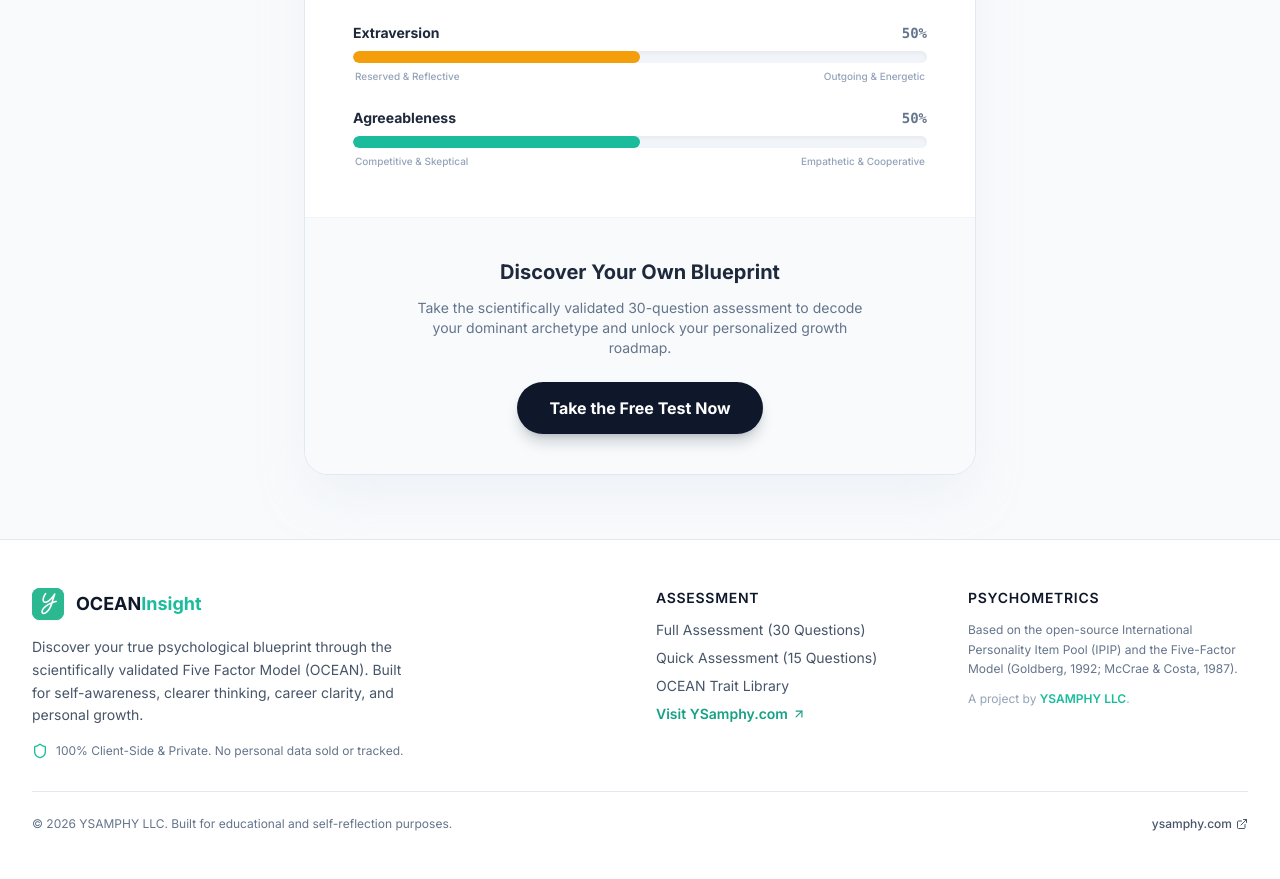
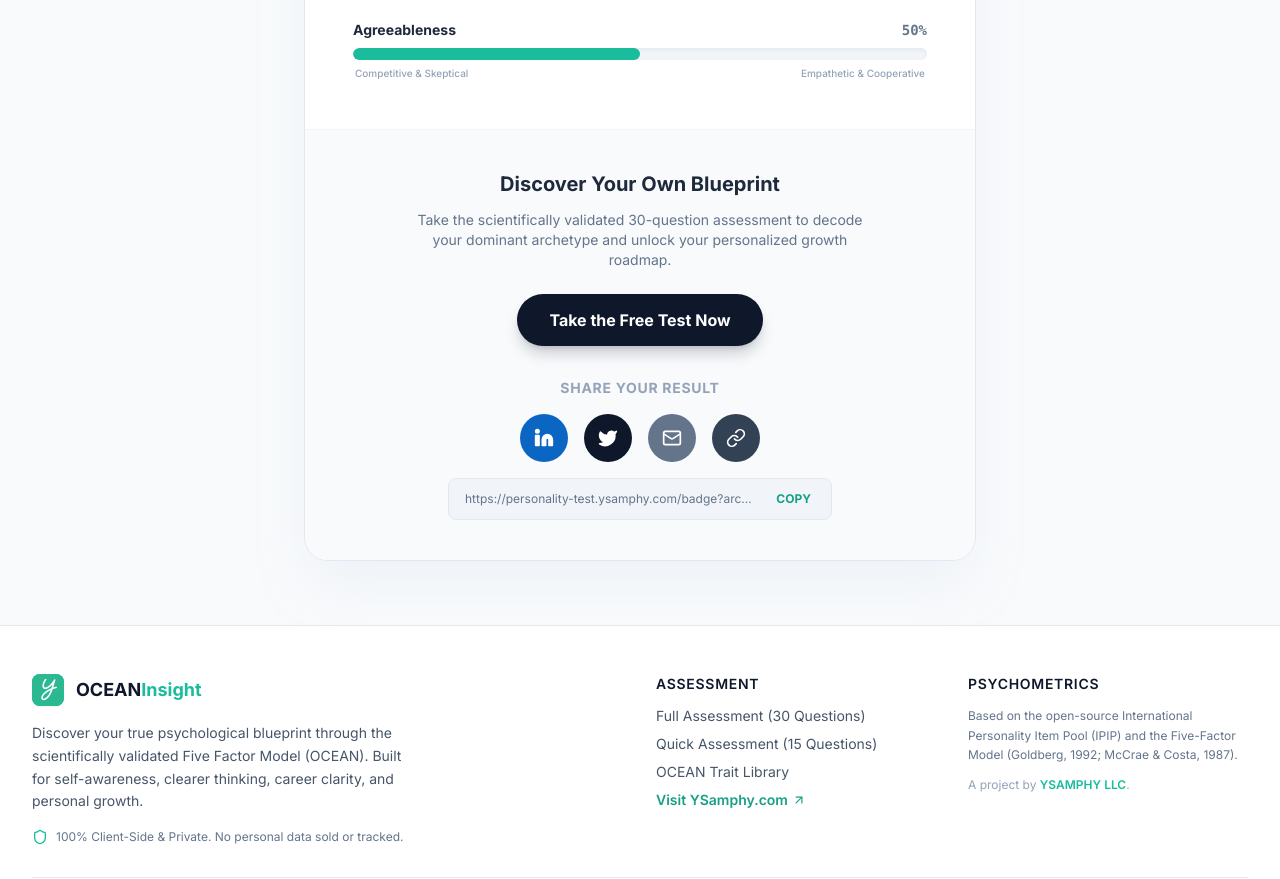
Before and after one commit to samphyy/personality-test, a Next.js app: page /badge in a window 1280 px wide. Shown: the part 700-1579 px from the top of the page. Built offline with nearby package versions, Linux system fonts and the light colour scheme.

Commit message:
feat: Add explicit social sharing buttons to public badge page and rename dashboard action

```diff
--- a/src/app/badge/page.tsx
+++ b/src/app/badge/page.tsx
@@ -2,6 +2,7 @@
 import Link from 'next/link';
 import { ARCHETYPES } from '@/data/archetypes';
 import { TRAIT_DEFINITIONS } from '@/data/questions';
+import BadgeShareButtons from '@/components/BadgeShareButtons';
 
 interface BadgeProps {
   searchParams: Promise<{ [key: string]: string | string[] | undefined }>;
@@ -79,9 +80,6 @@
           </div>
 
           <div className="relative z-10 flex flex-col items-center text-center">
-            <div className="w-16 h-16 rounded-2xl bg-white/20 backdrop-blur-md flex items-center justify-center mb-6 shadow-xl border border-white/30">
-              <span className="text-3xl font-serif font-bold text-white shadow-sm">y</span>
-            </div>
             <span className="uppercase tracking-[0.2em] text-[10px] font-bold text-white/80 mb-3 block">
               Certified Psychometric Blueprint
             </span>
@@ -129,7 +127,7 @@
         </div>
 
         {/* CTA Section */}
-        <div className="p-8 sm:p-10 bg-slate-50 dark:bg-slate-900 border-t border-slate-100 dark:border-slate-800 text-center">
+        <div className="p-8 sm:p-10 bg-slate-50 dark:bg-slate-900 border-t border-slate-100 dark:border-slate-800 text-center flex flex-col items-center">
           <h3 className="text-xl font-bold text-slate-800 dark:text-slate-200 mb-3">Discover Your Own Blueprint</h3>
           <p className="text-slate-500 dark:text-slate-400 text-sm mb-6 max-w-md mx-auto">
             Take the scientifically validated 30-question assessment to decode your dominant archetype and unlock your personalized growth roadmap.
@@ -140,6 +138,12 @@
           >
             Take the Free Test Now
           </Link>
+
+          {/* Social Share Buttons */}
+          <BadgeShareButtons
+            url={`https://personality-test.ysamphy.com/badge?arch=${archId}&o=${o}&c=${c}&e=${e}&a=${a}&n=${n}`}
+            archetypeName={archetype ? archetype.name : 'Personality Blueprint'}
+          />
         </div>
 
       </div>
--- /dev/null
+++ b/src/components/BadgeShareButtons.tsx
@@ -0,0 +1,98 @@
+'use client';
+
+import React, { useState, useEffect } from 'react';
+import { Linkedin, Twitter, Mail, Link as LinkIcon, Check } from 'lucide-react';
+
+interface BadgeShareButtonsProps {
+  url: string;
+  archetypeName: string;
+}
+
+export default function BadgeShareButtons({ url, archetypeName }: BadgeShareButtonsProps) {
+  const [copied, setCopied] = useState(false);
+  const [currentUrl, setCurrentUrl] = useState('');
+
+  useEffect(() => {
+    // If running on client, we can grab the actual href or use the passed url
+    setCurrentUrl(url || window.location.href);
+  }, [url]);
+
+  const handleCopy = async () => {
+    try {
+      await navigator.clipboard.writeText(currentUrl);
+      setCopied(true);
+      setTimeout(() => setCopied(false), 2000);
+    } catch (err) {
+      console.error('Failed to copy', err);
+    }
+  };
+
+  const shareText = `I just discovered my Big Five Personality Archetype: ${archetypeName}. Check out my blueprint!`;
+
+  return (
+    <div className="flex flex-col items-center justify-center space-y-4 w-full mt-8">
+      <h3 className="text-sm font-bold uppercase tracking-wider text-slate-400 dark:text-slate-500">
+        Share Your Result
+      </h3>
+
+      <div className="flex items-center space-x-3 sm:space-x-4">
+        {/* LinkedIn */}
+        <a
+          href={`https://www.linkedin.com/sharing/share-offsite/?url=${encodeURIComponent(currentUrl)}`}
+          target="_blank"
+          rel="noopener noreferrer"
+          className="flex items-center justify-center w-12 h-12 rounded-full bg-[#0A66C2] text-white hover:scale-110 hover:shadow-lg transition-all"
+          aria-label="Share on LinkedIn"
+        >
+          <Linkedin className="w-5 h-5 fill-current" />
+        </a>
+
+        {/* Twitter / X */}
+        <a
+          href={`https://twitter.com/intent/tweet?url=${encodeURIComponent(currentUrl)}&text=${encodeURIComponent(shareText)}`}
+          target="_blank"
+          rel="noopener noreferrer"
+          className="flex items-center justify-center w-12 h-12 rounded-full bg-slate-900 text-white hover:scale-110 hover:shadow-lg transition-all"
+          aria-label="Share on X"
+        >
+          <Twitter className="w-5 h-5 fill-current" />
+        </a>
+
+        {/* Email */}
+        <a
+          href={`mailto:?subject=${encodeURIComponent('My Personality Blueprint')}&body=${encodeURIComponent(shareText + '\n\n' + currentUrl)}`}
+          className="flex items-center justify-center w-12 h-12 rounded-full bg-slate-500 text-white hover:scale-110 hover:shadow-lg transition-all"
+          aria-label="Share via Email"
+        >
+          <Mail className="w-5 h-5" />
+        </a>
+
+        {/* Copy Link */}
+        <button
+          onClick={handleCopy}
+          className={`flex items-center justify-center w-12 h-12 rounded-full text-white hover:scale-110 hover:shadow-lg transition-all ${
+            copied ? 'bg-emerald-500' : 'bg-slate-700'
+          }`}
+          aria-label="Copy Link"
+        >
+          {copied ? <Check className="w-5 h-5" /> : <LinkIcon className="w-5 h-5" />}
+        </button>
+      </div>
+
+      <div className="flex items-center w-full max-w-sm mt-4 bg-slate-100 dark:bg-slate-800 rounded-lg p-2 border border-slate-200 dark:border-slate-700">
+        <input
+          type="text"
+          readOnly
+          value={currentUrl}
+          className="flex-1 bg-transparent text-xs text-slate-500 dark:text-slate-400 outline-none px-2 truncate"
+        />
+        <button
+          onClick={handleCopy}
+          className="text-xs font-bold text-brand-600 dark:text-brand-400 px-3 py-1 hover:bg-brand-50 dark:hover:bg-brand-900/30 rounded transition-colors"
+        >
+          {copied ? 'COPIED' : 'COPY'}
+        </button>
+      </div>
+    </div>
+  );
+}
--- a/src/components/ResultsDashboard.tsx
+++ b/src/components/ResultsDashboard.tsx
@@ -176,14 +176,14 @@
             <span>Ask AI Coach</span>
           </button>
 
-          {/* Share Badge Button */}
+          {/* View Public Badge Button */}
           <Link
             href={`/badge?arch=${archId}&o=${o}&c=${c}&e=${e}&a=${a}&n=${n}`}
             target="_blank"
             className="flex items-center space-x-1.5 px-3.5 py-2 rounded-xl text-xs sm:text-sm font-bold bg-slate-900 dark:bg-white text-white dark:text-slate-900 hover:bg-slate-800 dark:hover:bg-slate-100 transition-all shadow-md shadow-slate-900/20 active:scale-95"
           >
-            <Share2 className="w-4 h-4" />
-            <span>Share Badge</span>
+            <Globe2 className="w-4 h-4" />
+            <span>View Public Badge</span>
           </Link>
 
           {/* Compare Button */}
```
